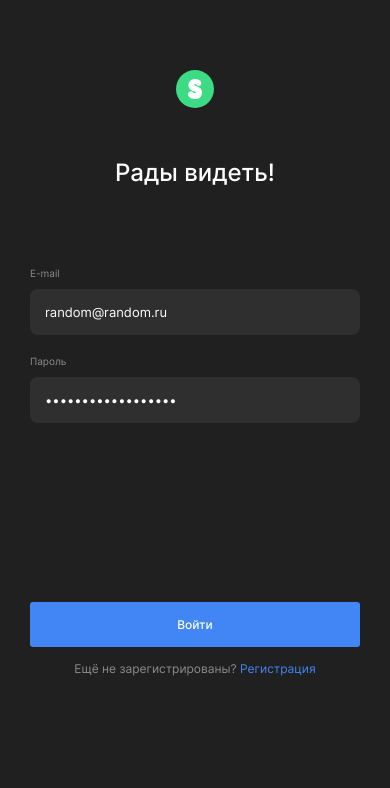
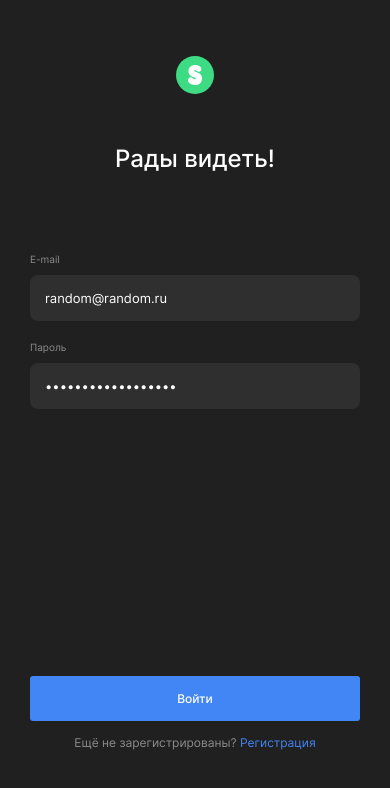
Before and after one commit to v37f/movies-explorer-frontend, a React (Create React App) app: page /signin in a window 390 px wide. Shown: the top 788 px of the page. Built offline with nearby package versions, Linux system fonts and the light colour scheme.

Commit message:
feat: add login adaptive styles

```diff
--- a/src/components/Form/Form.css
+++ b/src/components/Form/Form.css
@@ -102,6 +102,10 @@
     margin-bottom: 157px;
   }
 
+  .form__input-error_type_login {
+    margin-bottom: 245px;
+  }
+
   .form__submit {
     padding: 15px 0;
     font-size: 12px;
--- a/src/components/Login/Login.css
+++ b/src/components/Login/Login.css
@@ -1,3 +1,15 @@
 .login {
-  padding: 70px 0;
+  padding: 70px 0 20px;
 }
+
+@media screen and (max-width: 1023px) {
+  .login {
+    padding: 232px 0 20px;
+  }
+}
+
+@media screen and (max-width: 425px) {
+  .login {
+    padding: 56px 0 20px;
+  }
+}
```
